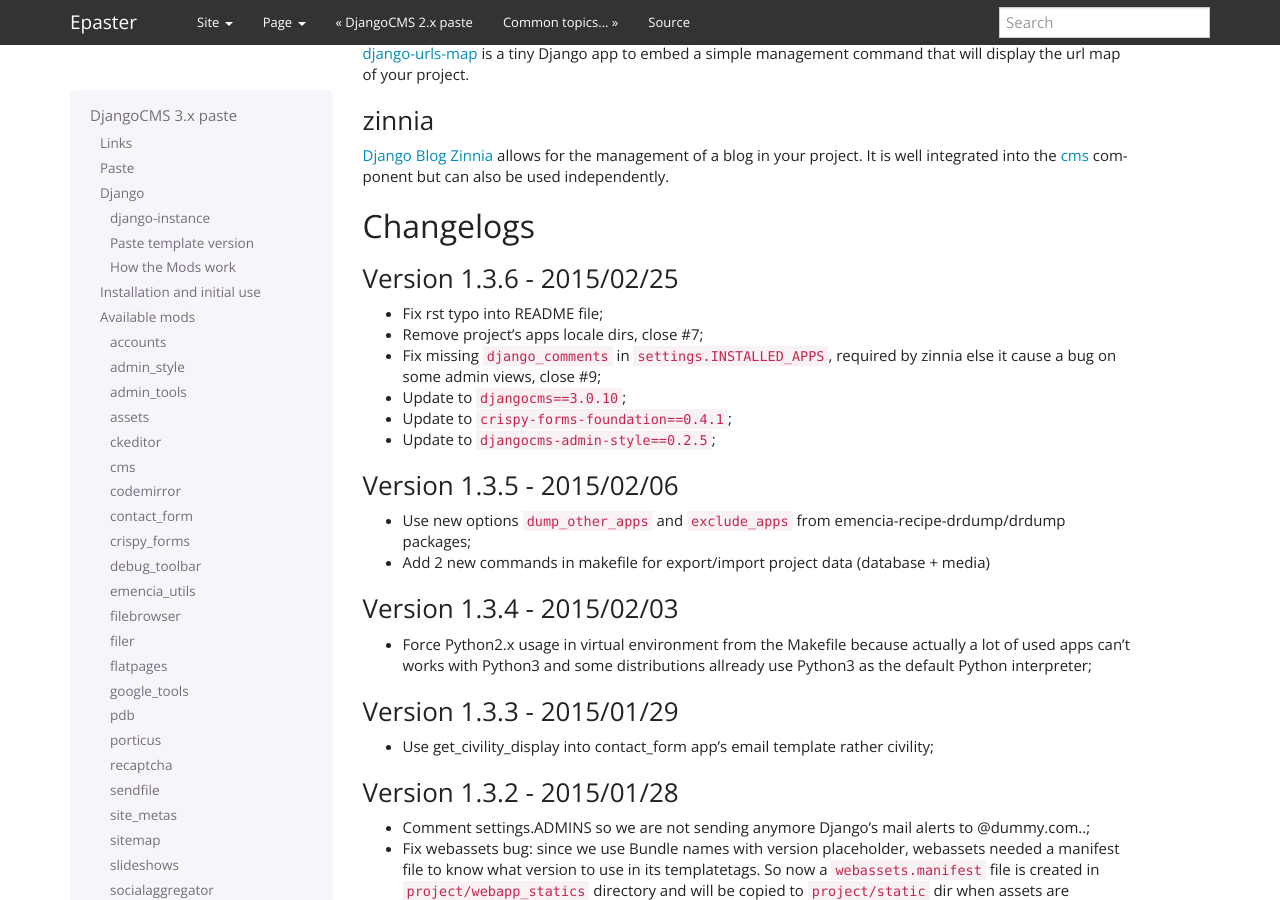
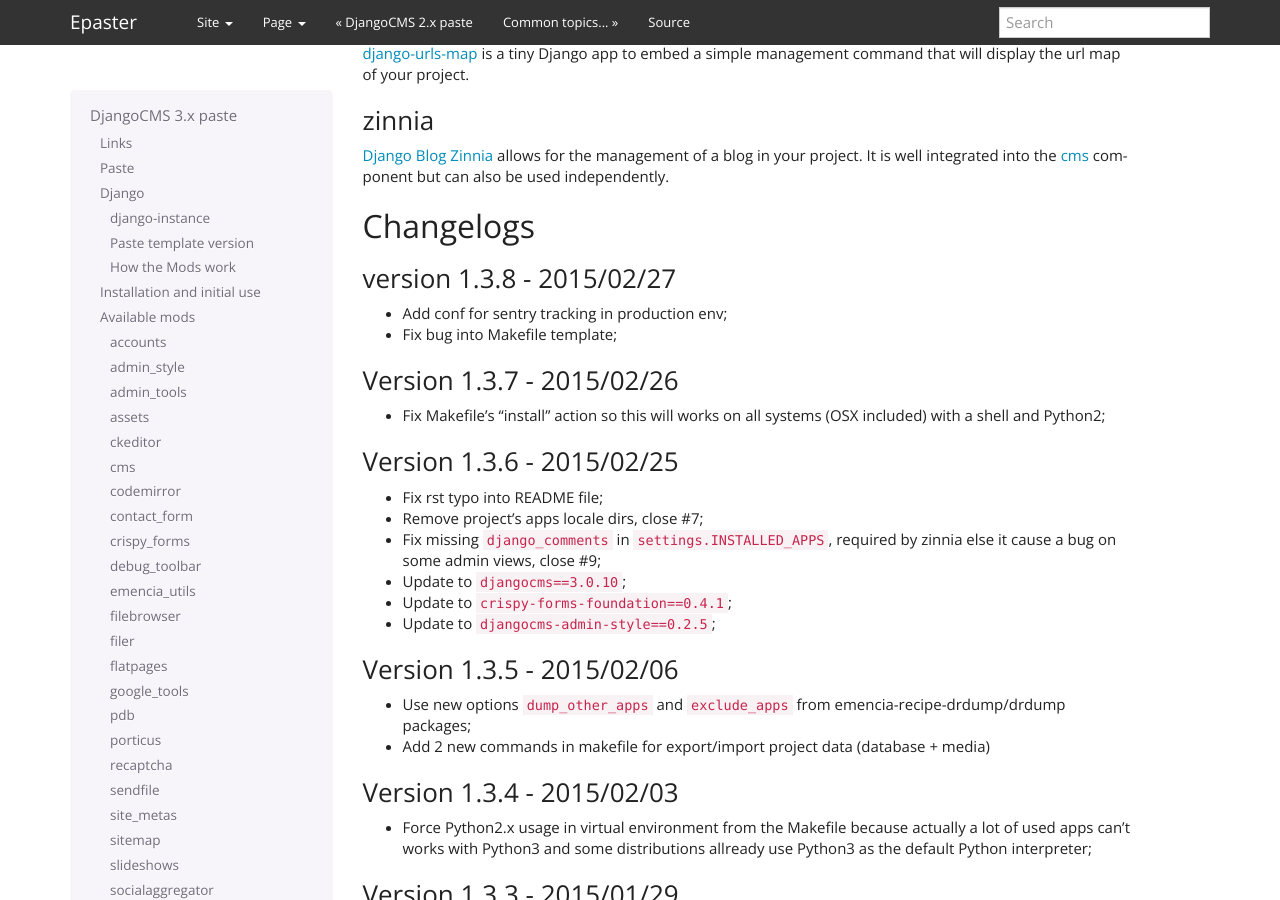
Before and after one commit to emencia/Epaster, a Sphinx documentation site: the page built from docs/emencia_paste_djangocms_3.rst, in a window 1280 px wide and 900 px high, scrolled down 7487 px. Built offline with Sphinx 7.4.7, drawn with Linux system fonts in a browser that asks for light colours; the version number could not be read and is left out; some of the changed text lies outside the part shown.

Commit message:
Update to emencia_paste_djangocms_3==1.3.8, bump to 2.3.0

```diff
--- a/docs/emencia_paste_djangocms_3.rst
+++ b/docs/emencia_paste_djangocms_3.rst
@@ -382,6 +382,17 @@ zinnia
 Changelogs
 ==========
 
+version 1.3.8 - 2015/02/27
+----------------------------
+
+* Add conf for sentry tracking in production env;
+* Fix bug into Makefile template;
+
+Version 1.3.7 - 2015/02/26
+--------------------------
+
+* Fix Makefile's 'install' action so this will works on all systems (OSX included) with a shell and Python2;
+
 Version 1.3.6 - 2015/02/25
 --------------------------
 
--- a/docs/history.rst
+++ b/docs/history.rst
@@ -7,6 +7,11 @@ History
 
 Changelog
 =========
+
+Version 2.3.0 - 2015/02/27
+--------------------------
+
+* Update to ``emencia_paste_djangocms_3==1.3.8``;
 
 Version 2.2.9 - 2015/02/26
 --------------------------
```
